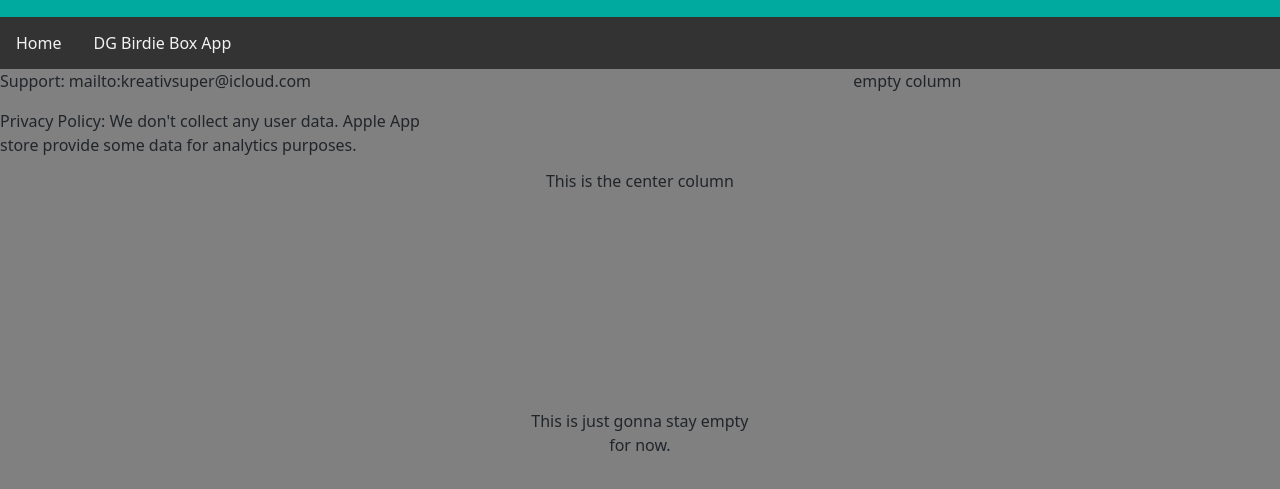
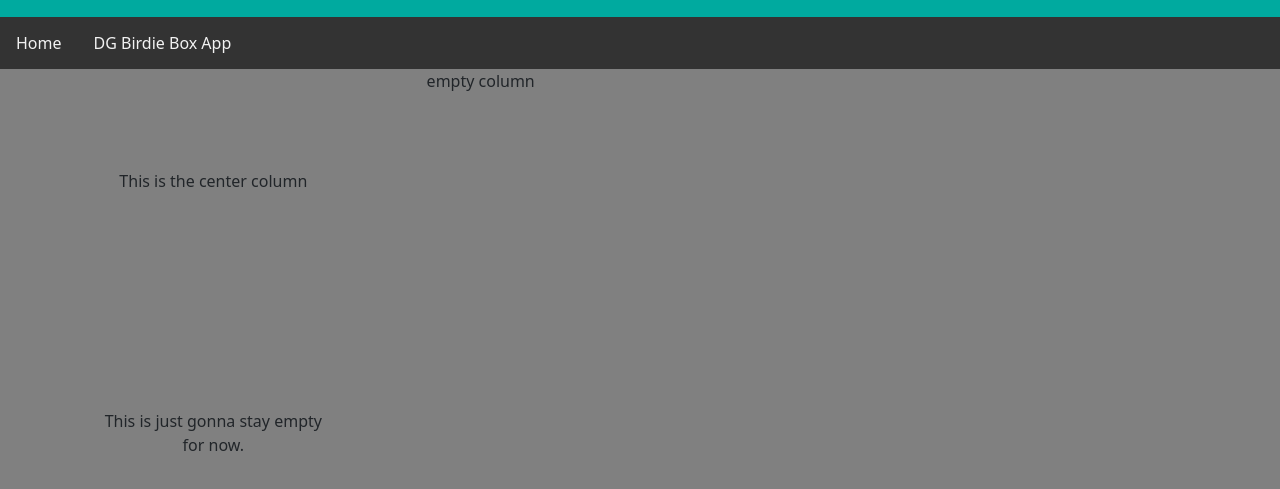
Before and after one commit to kreativsuper/DGBirdieBox, a plain HTML site: page index.html in a window 1280 px wide. Shown: the part 77-566 px from the top of the page. Drawn offline with nearby package versions, Linux system fonts and the light colour scheme.

Commit message:
Update index.html

```diff
--- a/index.html
+++ b/index.html
@@ -18,8 +18,7 @@
         </div>
 
     <div class="column">
-        <p>Support: mailto:kreativsuper@icloud.com</p>
-        <p>Privacy Policy: We don't collect any user data. Apple App store provide some data for analytics purposes.</p>
+
     </div>
 
     <div class="column">
```
